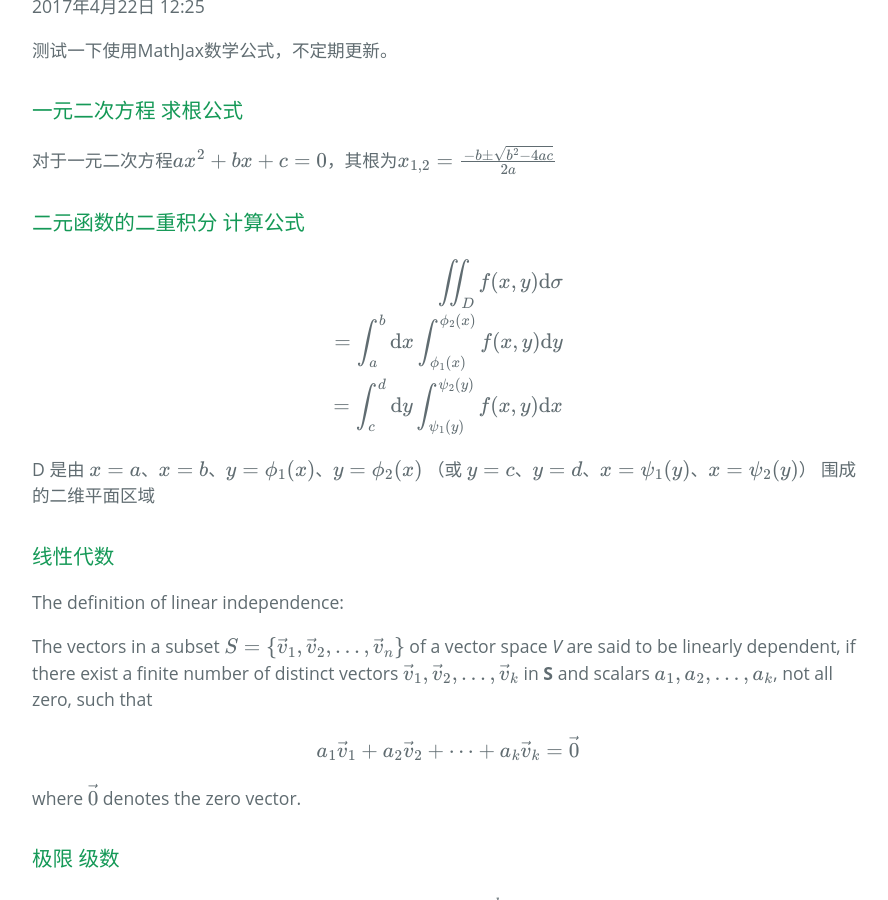
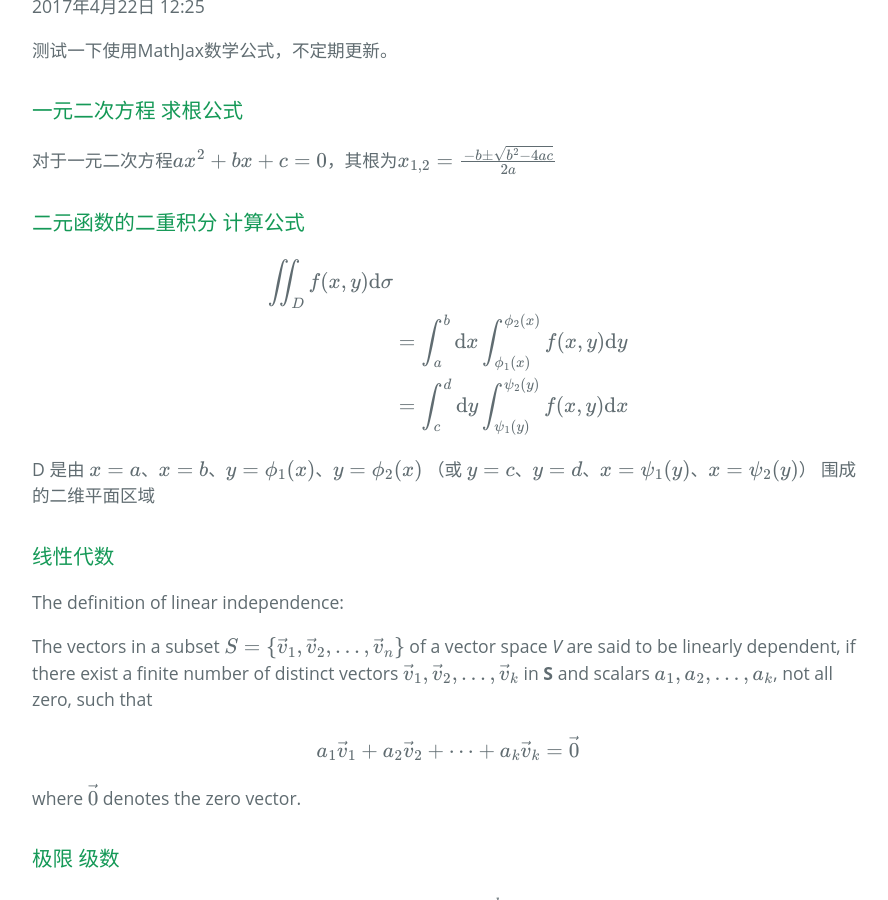
Before and after one commit to Tao-kun/Tao-kun.github.io, a Jekyll site: the page built from _posts/2017-04-22-math-formula.markdown, in a window 1280 px wide and 900 px high, scrolled down 380 px. Shown: the whole window, without its empty margins (192-1080 px from the left). Built offline with Jekyll 4.4.1, drawn with Linux system fonts in a browser that asks for light colours; some web fonts are replaced; formulas are drawn with MathJax 3.

Commit message:
equal sign

```diff
--- a/_posts/2017-04-22-math-formula.markdown
+++ b/_posts/2017-04-22-math-formula.markdown
@@ -16,8 +16,8 @@ tags: [Mathematics]
 $$
  \begin{equation}\begin{split}
  \iint_{D}f(x,y)\mathrm{d}\sigma \\
- = \int_{a}^{b}\mathrm{d}x\int_{\phi_{1}(x)}^{\phi_{2}(x)}f(x,y)\mathrm{d}y \\
- = \int_{c}^{d}\mathrm{d}y\int_{\psi_{1}(y)}^{\psi_{2}(y)}f(x,y)\mathrm{d}x
+ &= \int_{a}^{b}\mathrm{d}x\int_{\phi_{1}(x)}^{\phi_{2}(x)}f(x,y)\mathrm{d}y \\
+ &= \int_{c}^{d}\mathrm{d}y\int_{\psi_{1}(y)}^{\psi_{2}(y)}f(x,y)\mathrm{d}x
  \end{split}\end{equation}
 $$
 
```
